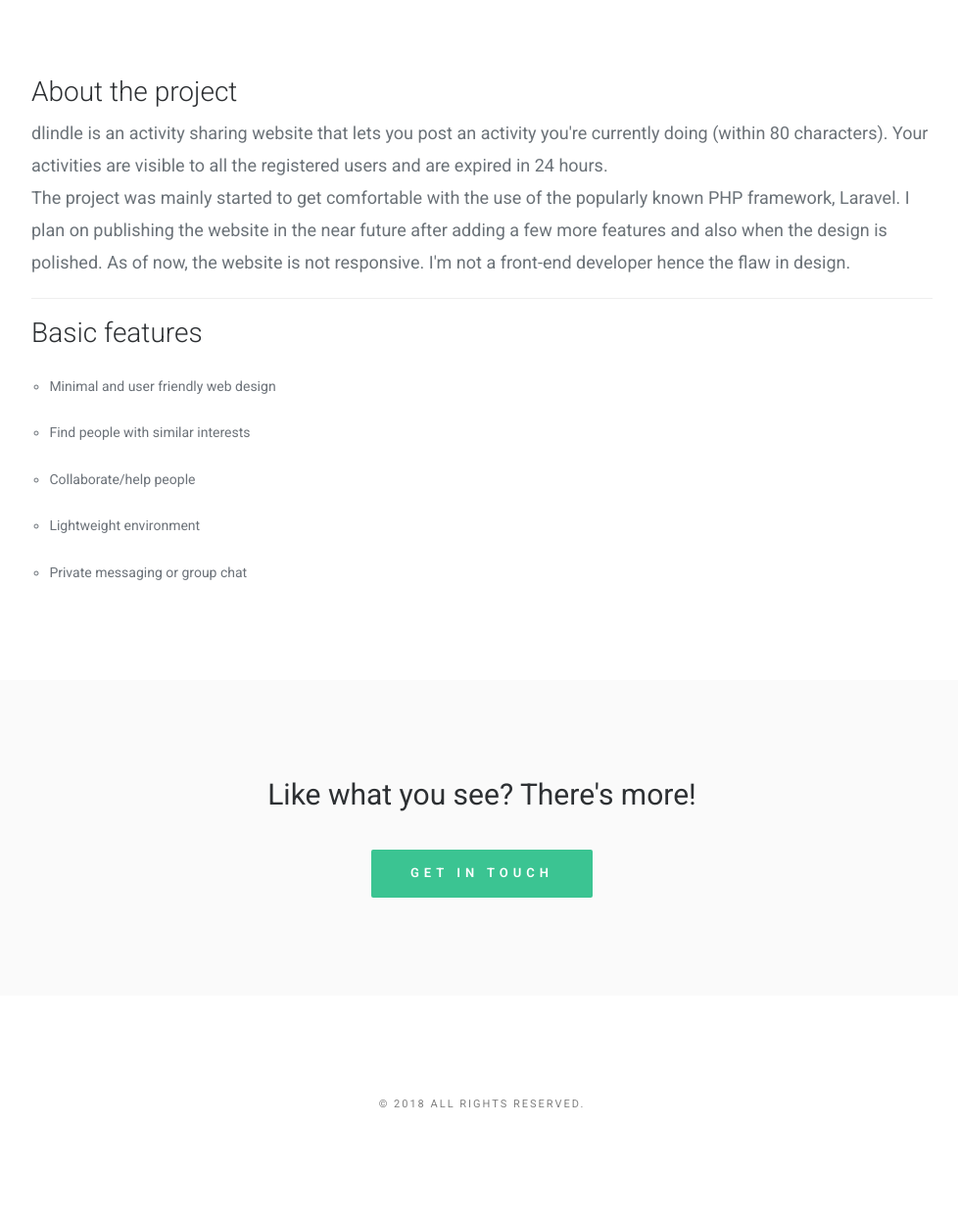
After one commit to shahlin/portfolio, a PHP site: page /projects/dlindle.html in a window 1280 px wide. The commit adds this page. Shown: the part 1013-2261 px from the top of the page at 98% size, without its empty margins (148-1126 px from the left). Run offline with PHP 8.4, Linux system fonts and the light colour scheme; some libraries are stand-ins or nearby versions.

Commit message:
Added project page for dlindle

```diff
--- a/css/main.css
+++ b/css/main.css
@@ -355,7 +355,7 @@ ul li {
 	height:100%;
   }
   .work .overlay {
-    background: rgba(64, 35, 97, 0.9);
+    background: rgba(82, 84, 101, 0.9);
     height: 100%;
     left: 0;
     opacity: 0;
@@ -623,3 +623,41 @@ margin-top:50px;
     font-size: 17px;
     font-weight: 700;
 }
+
+/* -------------- CUSTOM --------------- */
+h2#projectsHeading {
+	text-align: center;
+	padding-bottom: 25px;
+}
+
+.youtube_embed_vid {
+	width: 97%;
+}
+
+.youtube_embed_vid {
+	position: relative;
+	padding-bottom: 56.25%;
+	padding-top: 30px;
+	height: 0;
+	overflow: hidden;
+}
+
+.youtube_embed_vid iframe,
+.youtube_embed_vid object,
+.youtube_embed_vid embed {
+	position: absolute;
+	top: 0;
+	left: 0;
+	width: 100%;
+	height: 100%;
+}
+
+.inner-description .project_p {
+	color: #6b7278;
+}
+
+.project_feature_list li {
+    margin-left: 2%;
+    margin-top: 3%;
+    list-style-type: circle;
+}
--- /dev/null
+++ b/projects/dlindle.html
@@ -0,0 +1,111 @@
+<!doctype html>
+<!--[if lt IE 7]>      <html class="no-js lt-ie9 lt-ie8 lt-ie7" lang=""> <![endif]-->
+<!--[if IE 7]>         <html class="no-js lt-ie9 lt-ie8" lang=""> <![endif]-->
+<!--[if IE 8]>         <html class="no-js lt-ie9" lang=""> <![endif]-->
+<!--[if gt IE 8]><!-->
+<html class="no-js" lang="">
+  <!--<![endif]-->
+
+  <head>
+    <meta charset="utf-8">
+    <meta name="description" content="">
+    <meta name="viewport" content="width=device-width, initial-scale=1">
+    <title>dlindle</title>
+    <link rel="stylesheet" href="../css/bootstrap.min.css">
+    <link rel="stylesheet" href="../css/jquery.fancybox.css">
+    <link rel="stylesheet" href="../css/main.css">
+    <link rel="stylesheet" href="../css/responsive.css">
+    <link rel="stylesheet" href="../css/animate.min.css">
+    <link rel="stylesheet" href="https://maxcdn.bootstrapcdn.com/font-awesome/4.4.0/css/font-awesome.min.css">
+  </head>
+
+  <body>
+    <!-- header section -->
+    <section class="innerbanner" role="banner">
+      <header id="header">
+        <!-- navigation section  -->
+        <div class="header-content clearfix"> <a class="logo" href="../index.html"><img src="../images/logo.png" alt="Mafolio"></a>
+          <nav class="navigation" role="navigation">
+            <ul class="primary-nav">
+              <li><a href="../about.html">About Me</a></li>
+              <li><a href="../contact.html">Contact</a></li>
+              <li><a href="#">External link</a></li>
+            </ul>
+          </nav>
+          <a href="#" class="nav-toggle">Menu<span></span></a> </div>
+        <!-- navigation section  -->
+      </header>
+
+      <!-- banner text -->
+      <div class="container">
+        <div class="col-md-10 col-md-offset-1">
+          <div class="innerbanner-text text-center">
+            <p>dlindle</p>
+            <!-- banner text -->
+          </div>
+        </div>
+      </div>
+    </section>
+    <!-- header section -->
+    <!-- description text section -->
+    <section id="inner-description" class="section inner-description">
+      <div class="container">
+        <div class="col-md-10 col-md-offset-1 text-center">
+          <div class="youtube_embed_vid">
+            <iframe src="https://www.youtube.com/embed/NV3vLcSlI-M?rel=0" frameborder="0" allow="autoplay; encrypted-media" allowfullscreen></iframe>
+          </div>
+        </div>
+
+        <div class="col-md-10 col-md-offset-1 space">
+
+          <h3>About the project</h3>
+          <p class="project_p">dlindle is an activity sharing website that lets you post an activity you're currently doing (within 80 characters). Your activities are visible to all the registered users and are expired in 24 hours.<br>The project was mainly started to get comfortable with the use of the popularly known PHP framework, Laravel. I plan on publishing the website in the near future after adding a few more features and also when the design is polished. As of now, the website is not responsive. I'm not a front-end developer hence the flaw in design.</p>
+
+          <hr>
+
+          <h3>Basic features</h3>
+
+          <ul class="project_feature_list">
+            <li>Minimal and user friendly web design</li>
+            <li>Find people with similar interests</li>
+            <li>Collaborate/help people</li>
+            <li>Lightweight environment</li>
+            <li>Private messaging or group chat</li>
+          </ul>
+        </div>
+      </div>
+    </section>
+    <!-- description text section -->
+
+    <!-- hire me section -->
+    <section id="hireme" class="section hireme">
+      <div class="container">
+        <div class="col-md-8 col-md-offset-2 text-center">
+          <h3>Like what you see? There's more! </h3>
+          <a href="contact.html" class="btn btn-large">Get in touch</a></div>
+      </div>
+    </section>
+    <!-- hire me section -->
+    <!-- footer -->
+
+    <footer class="section footer">
+      <div class="footer-bottom">
+        <div class="container">
+          <div class="col-md-12">
+            <p>© 2018 All rights reserved.</p>
+          </div>
+        </div>
+      </div>
+    </footer>
+    <!-- footer -->
+
+    <!-- JS FILES -->
+    <script src="https://ajax.googleapis.com/ajax/libs/jquery/1.11.3/jquery.min.js"></script>
+    <script src="../js/bootstrap.min.js"></script>
+    <script src="../js/jquery.fancybox.pack.js"></script>
+    <script src="../js/jquery.waypoints.min.js"></script>
+    <script src="../js/retina.min.js"></script>
+    <script src="../js/modernizr.js"></script>
+    <script src="../js/main.js"></script>
+  </body>
+</html>
```
Also changed, not shown: index.html (+15 -4 lines), css/responsive.css (line endings or trailing spaces), images/moreToCome_cover.jpg (added), images/travels_cover.jpg, 2 other files.
